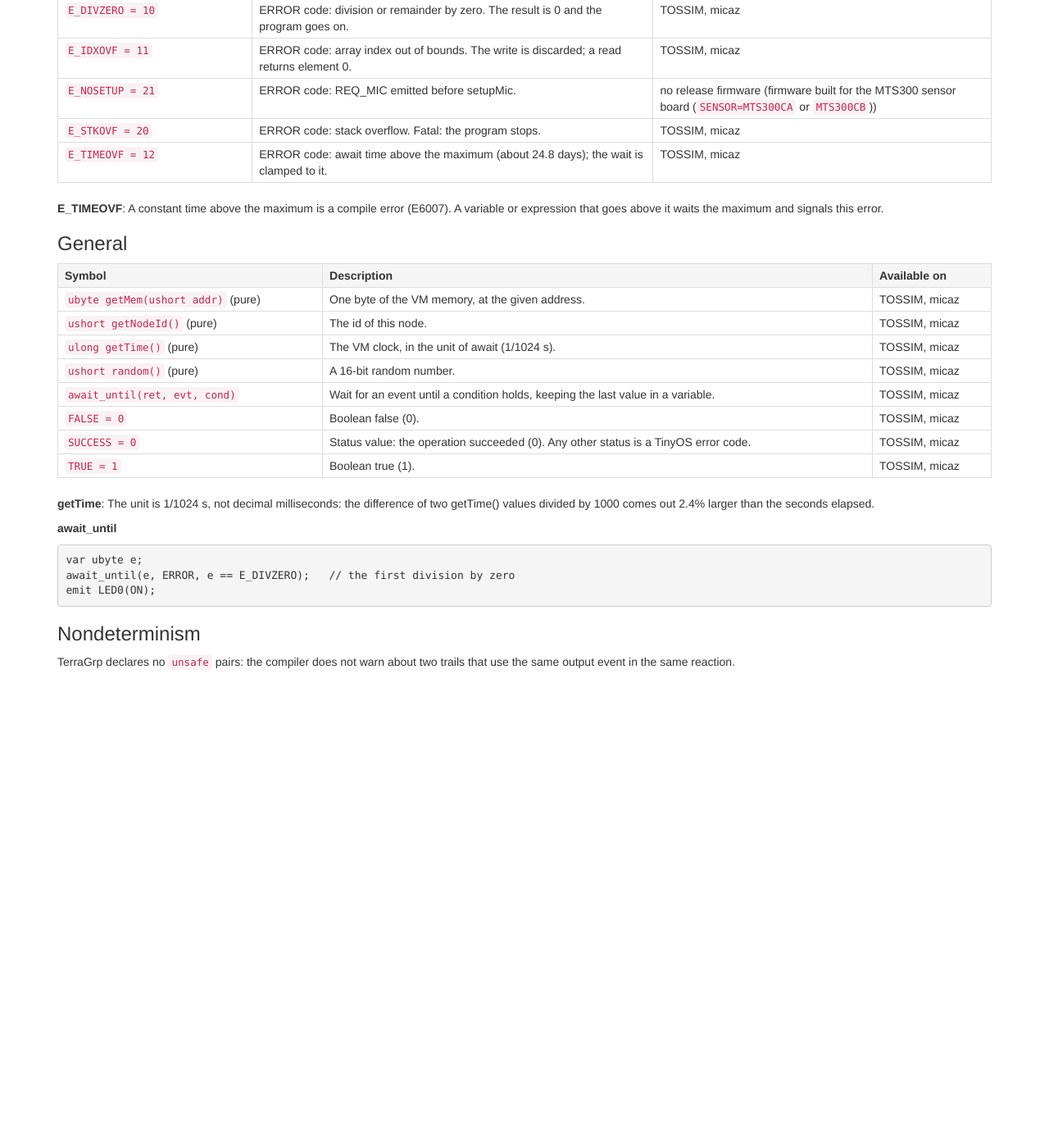
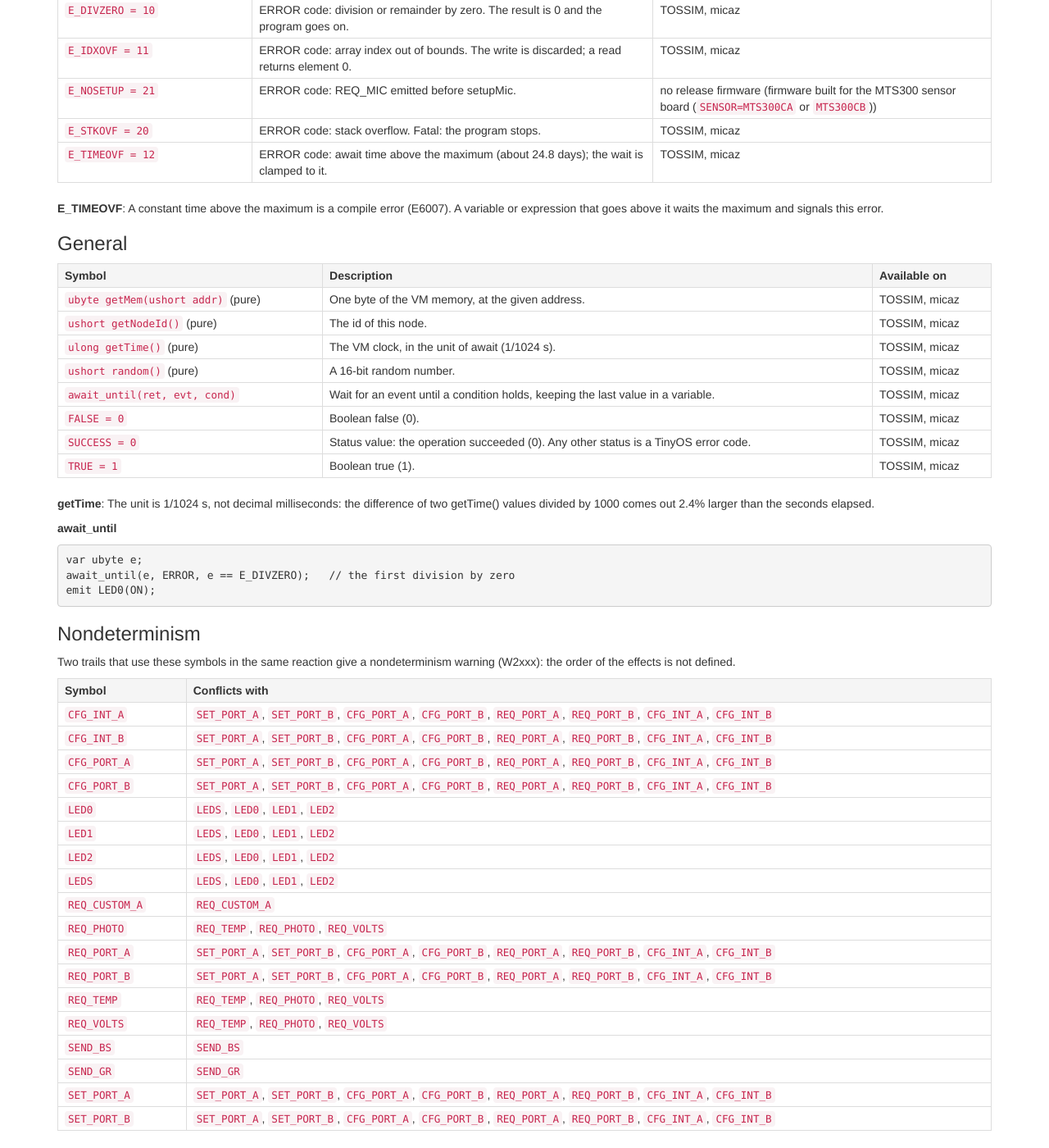
Before and after one commit to afbranco/Terra, a Jekyll site: the page built from docs/terragrp.md, in a window 1280 px wide and 1400 px high, scrolled down 9016 px. Shown: the whole window at 82% size. Built offline with Jekyll 4.4.1, drawn with Linux system fonts in a browser that asks for light colours; nearby versions of some CDN libraries; before the commit the page ends 9843 px from its top, so only the background shows below that.

Commit message:
defs: pares unsafe no Grp
O TerraGrp.defs nunca teve nenhum unsafe (desde 2014), e o terrac não
avisava no Grp dos conflitos que avisa no Net.

- Os mesmos pares do Net (LEDs, sensores, REQ_CUSTOM_A e, com PORTS,
  as portas): os tratadores do Grp são o mesmo código (SensAct, o
  buffer único do CUSTOM_A).
- SEND_BS com SEND_BS e SEND_GR com SEND_GR: cada um tem um só buffer
  de status, e dois na mesma reação leem o status do último. Conferido
  no TOSSIM com a v1.5.0: num par/and, um SEND_GR a um grupo não
  declarado e outro a um grupo declarado; os dois SENDGR_DONE leram
  SUCCESS (o primeiro devia ler EINVAL). O SEND_BS x SEND_GR usam
  buffers diferentes e o AGGREG tem fila: ficam de fora.

Teste tests/terrac/grp_unsafe.terra (no diag/json.esperado): dois W2001
(LED0 x LEDS e SEND_GR x SEND_GR); com o .defs anterior, nenhum. Nenhum
dos 18 programas do Grp do repositório e da distribuição da .ova ganha
aviso; os 59 exemplos do site compilam. O terra-docs.json perde as 16
entradas duplicadas (127 para 111) e a tabela de conflitos do TerraGrp
aparece no site. Nenhum .vmx muda (o unsafe só gera aviso).

Fixes #116

Co-Authored-By: Claude Opus 5.5 <noreply@anthropic.com>
Claude-Session: https://claude.ai/code/session_01M95vLe8np3eLco1fbRq3ac

```diff
--- a/docs/_includes/generated/terragrp.md
+++ b/docs/_includes/generated/terragrp.md
@@ -281,4 +281,25 @@ emit LED0(ON);
 
 ### Nondeterminism
 
-TerraGrp declares no `unsafe` pairs: the compiler does not warn about two trails that use the same output event in the same reaction.
+Two trails that use these symbols in the same reaction give a nondeterminism warning (W2xxx): the order of the effects is not defined.
+
+| Symbol | Conflicts with |
+|---|---|
+| `CFG_INT_A` | `SET_PORT_A`, `SET_PORT_B`, `CFG_PORT_A`, `CFG_PORT_B`, `REQ_PORT_A`, `REQ_PORT_B`, `CFG_INT_A`, `CFG_INT_B` |
+| `CFG_INT_B` | `SET_PORT_A`, `SET_PORT_B`, `CFG_PORT_A`, `CFG_PORT_B`, `REQ_PORT_A`, `REQ_PORT_B`, `CFG_INT_A`, `CFG_INT_B` |
+| `CFG_PORT_A` | `SET_PORT_A`, `SET_PORT_B`, `CFG_PORT_A`, `CFG_PORT_B`, `REQ_PORT_A`, `REQ_PORT_B`, `CFG_INT_A`, `CFG_INT_B` |
+| `CFG_PORT_B` | `SET_PORT_A`, `SET_PORT_B`, `CFG_PORT_A`, `CFG_PORT_B`, `REQ_PORT_A`, `REQ_PORT_B`, `CFG_INT_A`, `CFG_INT_B` |
+| `LED0` | `LEDS`, `LED0`, `LED1`, `LED2` |
+| `LED1` | `LEDS`, `LED0`, `LED1`, `LED2` |
+| `LED2` | `LEDS`, `LED0`, `LED1`, `LED2` |
+| `LEDS` | `LEDS`, `LED0`, `LED1`, `LED2` |
+| `REQ_CUSTOM_A` | `REQ_CUSTOM_A` |
+| `REQ_PHOTO` | `REQ_TEMP`, `REQ_PHOTO`, `REQ_VOLTS` |
+| `REQ_PORT_A` | `SET_PORT_A`, `SET_PORT_B`, `CFG_PORT_A`, `CFG_PORT_B`, `REQ_PORT_A`, `REQ_PORT_B`, `CFG_INT_A`, `CFG_INT_B` |
+| `REQ_PORT_B` | `SET_PORT_A`, `SET_PORT_B`, `CFG_PORT_A`, `CFG_PORT_B`, `REQ_PORT_A`, `REQ_PORT_B`, `CFG_INT_A`, `CFG_INT_B` |
+| `REQ_TEMP` | `REQ_TEMP`, `REQ_PHOTO`, `REQ_VOLTS` |
+| `REQ_VOLTS` | `REQ_TEMP`, `REQ_PHOTO`, `REQ_VOLTS` |
+| `SEND_BS` | `SEND_BS` |
+| `SEND_GR` | `SEND_GR` |
+| `SET_PORT_A` | `SET_PORT_A`, `SET_PORT_B`, `CFG_PORT_A`, `CFG_PORT_B`, `REQ_PORT_A`, `REQ_PORT_B`, `CFG_INT_A`, `CFG_INT_B` |
+| `SET_PORT_B` | `SET_PORT_A`, `SET_PORT_B`, `CFG_PORT_A`, `CFG_PORT_B`, `REQ_PORT_A`, `REQ_PORT_B`, `CFG_INT_A`, `CFG_INT_B` |
```
Also changed, not shown: release/README.md, 4 other files.
